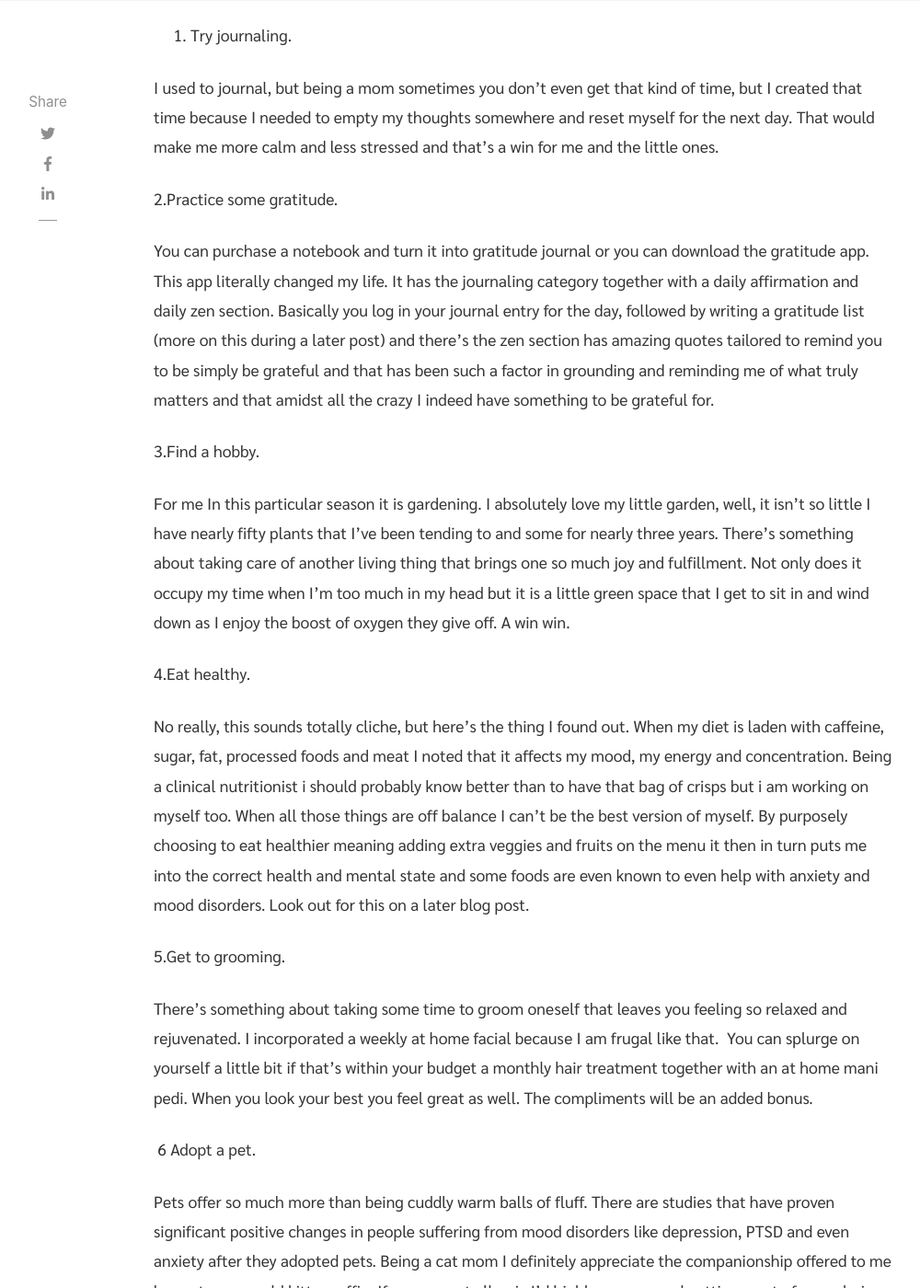
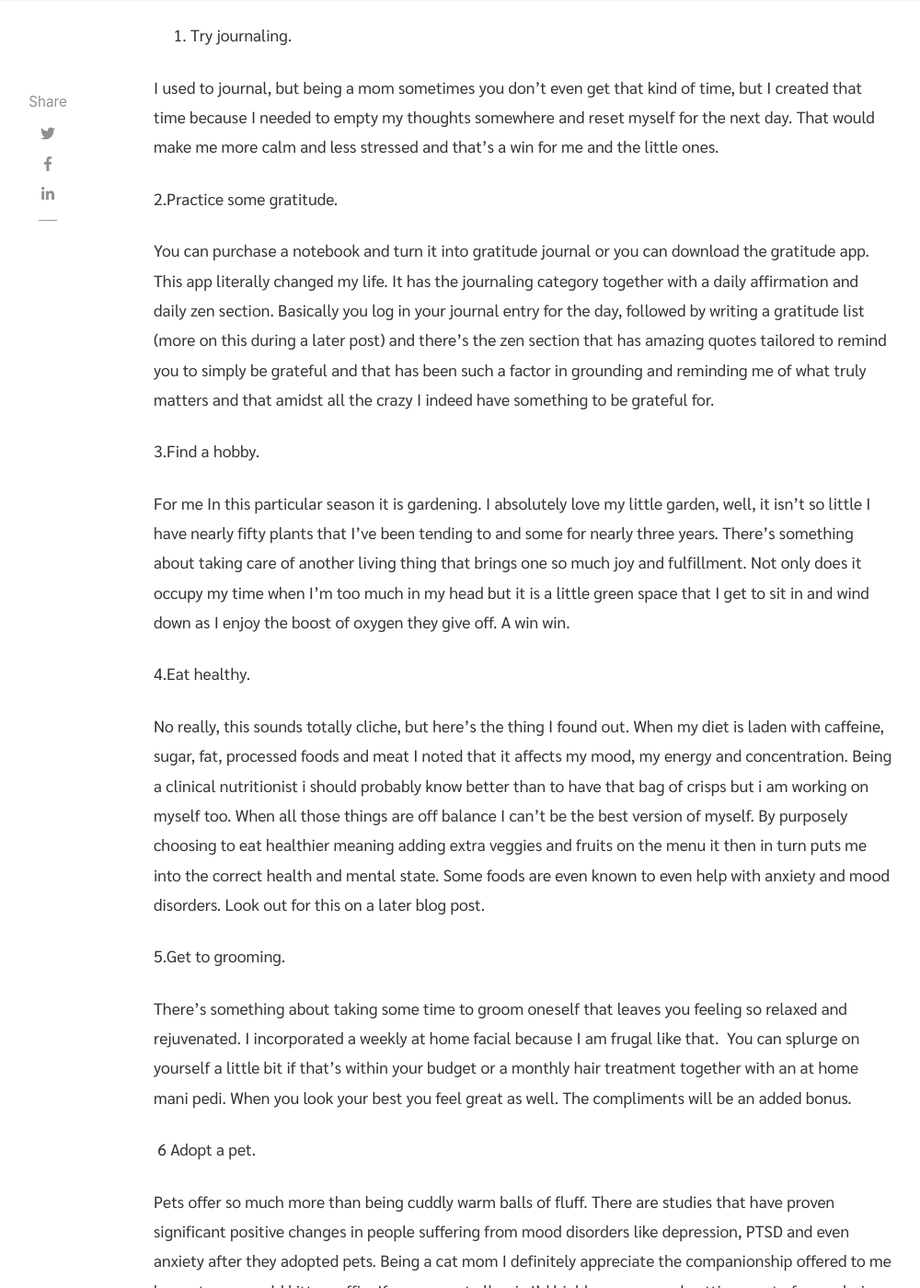
Before and after one commit to lushbysoni/blog, a Jekyll site: the page built from _posts/2020-09-19-self-care-6-ways-to-love-yourself-a-little-more-.md, in a window 1280 px wide and 1400 px high, scrolled down 1347 px. Shown: the whole window at 92% size, without its empty margins (118-1118 px from the left). Built offline with Jekyll 4.4.1, drawn with Linux system fonts in a browser that asks for light colours; nearby versions of some CDN libraries; some of the changed text lies outside the part shown.

Commit message:
Updated '_posts/2020-09-19-self-care-6-ways-to-love-yourself-a-little-more-.md' via CloudCannon

```diff
--- a/_posts/2020-09-19-self-care-6-ways-to-love-yourself-a-little-more-.md
+++ b/_posts/2020-09-19-self-care-6-ways-to-love-yourself-a-little-more-.md
@@ -13,7 +13,7 @@ Are you just looking to boost your mood, relax or even purge negative emotions?
 
 ~self care is a deliberate choice to gift yourself with people, places, things, opportunities that recharge our personal battery and promote whole health - body, mind and spirit.~ Laurie Buchanan.
 
-First of all how do you take care of yourself? Take a moment and answer that question. Everyone seems to be so busy nowadays, working long hours at ever stressful jobs, to putting in work on that side hustle, to worrying and taking care of little ones all day that even a minute to breath is literally non existent. And so you go on that way for weeks, even months until you end up having an emotional outburst of a mental-breakdown. You yell at you kids when they call your name for the 100th time in an hour or snap at a colleague when they overstep. I have been there and i am still a work in progress trust me and it wasn’t until I learnt about self care that everything changed.
+First of all how do you take care of yourself? Take a moment and answer that question. Everyone seems to be so busy nowadays, working long hours at ever stressful jobs, to putting in work on that side hustle, to worrying and taking care of little ones all day that even a minute to breath is literally non existent. And so you go on that way for weeks, even months until you end up having an emotional outburst or a mental-breakdown. You yell at you kids when they call your name for the 100th time in an hour or snap at a colleague when they overstep. I have been there and i am still a work in progress trust me and it wasn’t until I learnt about self care that everything changed.
 
 Here are a few ways you can incorporate self care into your daily weekly and even monthly routine.
 
@@ -23,7 +23,7 @@ I used to journal, but being a mom sometimes you don’t even get that kind of t
 
 2\.Practice some gratitude.
 
-You can purchase a notebook and turn it into gratitude journal or you can download the gratitude app. This app literally changed my life. It has the journaling category together with a daily affirmation and daily zen section. Basically you log in your journal entry for the day, followed by writing a gratitude list (more on this during a later post) and there’s the zen section has amazing quotes tailored to remind you to be simply be grateful and that has been such a factor in grounding and reminding me of what truly matters and that amidst all the crazy I indeed have something to be grateful for.
+You can purchase a notebook and turn it into gratitude journal or you can download the gratitude app. This app literally changed my life. It has the journaling category together with a daily affirmation and daily zen section. Basically you log in your journal entry for the day, followed by writing a gratitude list (more on this during a later post) and there’s the zen section that has amazing quotes tailored to remind you to simply be grateful and that has been such a factor in grounding and reminding me of what truly matters and that amidst all the crazy I indeed have something to be grateful for.
 
 3\.Find a hobby.
 
@@ -31,16 +31,16 @@ For me In this particular season it is gardening. I absolutely love my little ga
 
 4\.Eat healthy.&nbsp;
 
-No really, this sounds totally cliche, but here’s the thing I found out. When my diet is laden with caffeine, sugar, fat, processed foods and meat I noted that it affects my mood, my energy and concentration. Being a clinical nutritionist i should probably know better than to have that bag of crisps but i am working on myself too. When all those things are off balance I can’t be the best version of myself. By purposely choosing to eat healthier meaning adding extra veggies and fruits on the menu it then in turn puts me into the correct health and mental state and some foods are even known to even help with anxiety and mood disorders. Look out for this on a later blog post.&nbsp;
+No really, this sounds totally cliche, but here’s the thing I found out. When my diet is laden with caffeine, sugar, fat, processed foods and meat I noted that it affects my mood, my energy and concentration. Being a clinical nutritionist i should probably know better than to have that bag of crisps but i am working on myself too. When all those things are off balance I can’t be the best version of myself. By purposely choosing to eat healthier meaning adding extra veggies and fruits on the menu it then in turn puts me into the correct health and mental state. Some foods are even known to even help with anxiety and mood disorders. Look out for this on a later blog post.&nbsp;
 
 5\.Get to grooming.&nbsp;
 
-There’s something about taking some time to groom oneself that leaves you feeling so relaxed and rejuvenated. I incorporated a weekly at home facial because I am frugal like that.&nbsp; You can splurge on yourself a little bit if that's within your budget a monthly hair treatment together with an at home mani pedi. When you look your best you feel great as well. The compliments will be an added bonus.&nbsp;
+There’s something about taking some time to groom oneself that leaves you feeling so relaxed and rejuvenated. I incorporated a weekly at home facial because I am frugal like that.&nbsp; You can splurge on yourself a little bit if that's within your budget or a monthly hair treatment together with an at home mani pedi. When you look your best you feel great as well. The compliments will be an added bonus.&nbsp;
 
 &nbsp;6 Adopt a pet.&nbsp;
 
 Pets offer so much more than being cuddly warm balls of fluff. There are studies that have proven significant positive changes in people suffering from mood disorders like depression, PTSD and even anxiety after they adopted pets. Being a cat mom I definitely appreciate the companionship offered to me by my two year old kitty muffin. If you are not allergic I’d highly recommend getting a pet of your choice.
 
-Everyone is busy, but you create time for the things you care about. If you can’t take care of yourself it will be like pouring from an empty cup. Love yourself enough to take time for yourself.&nbsp;
+Everyone is busy, but you create time for the things you care about. If you can’t take care of yourself it will be like pouring from an empty cup. Love yourself enough to make that time for yourself.&nbsp;
 
 \--
```
